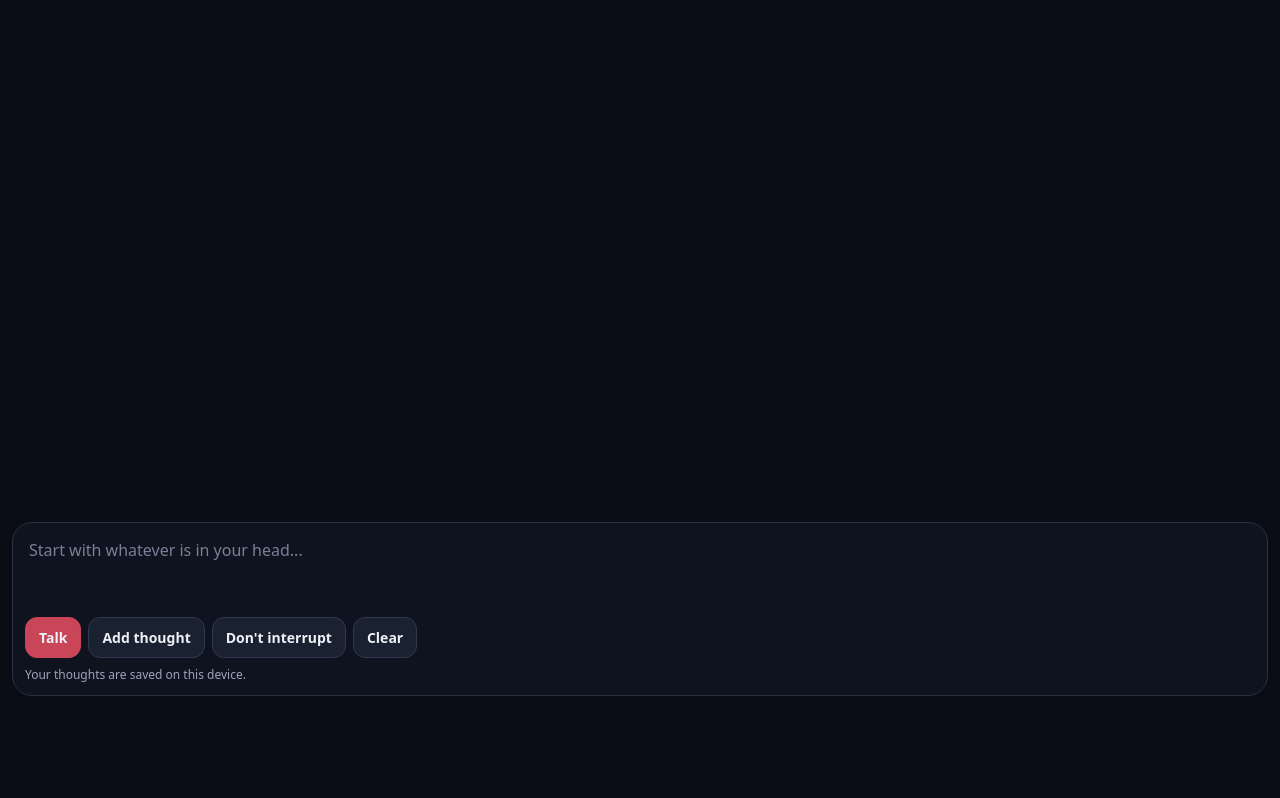
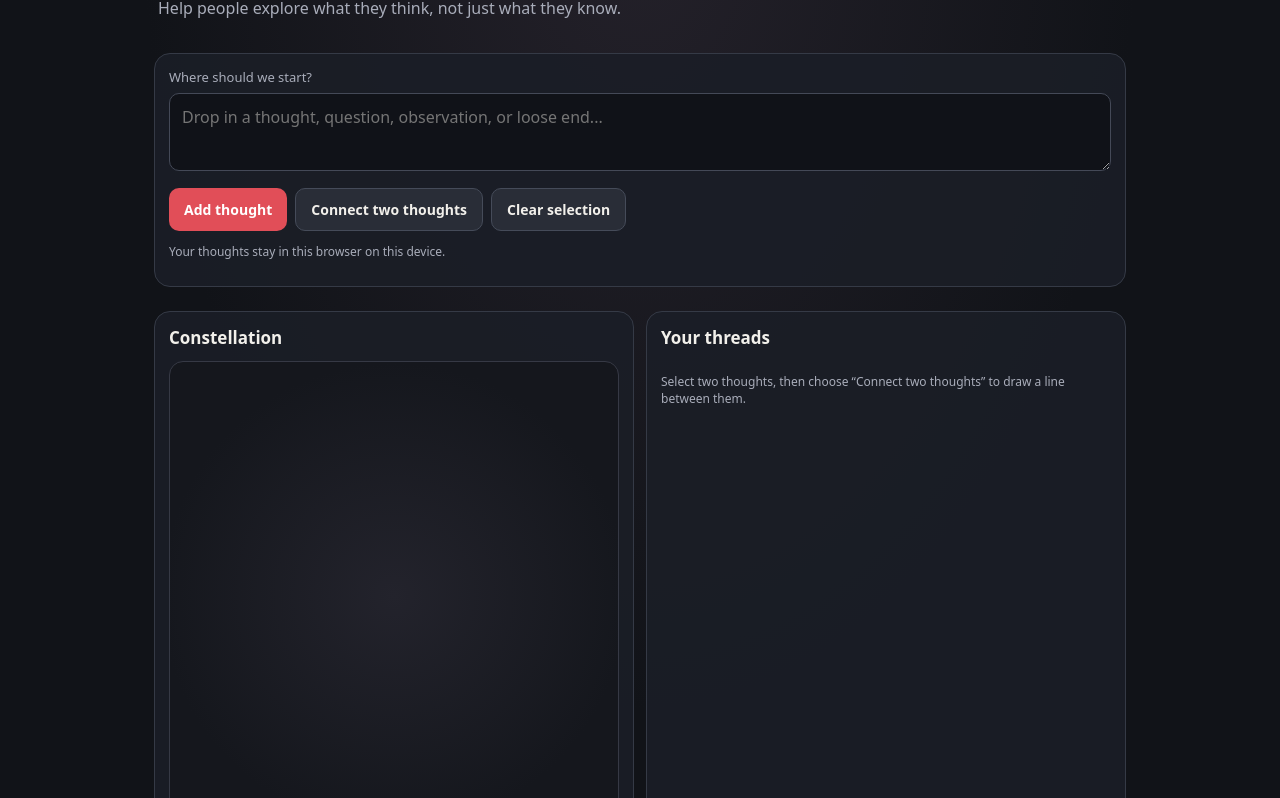
Before and after one commit to bettynubetta/Red-Thread, a plain HTML site: page index.html in a window 1280 px wide. Shown: the part 92-890 px from the top of the page. Before the commit the page ends 800 px from the top, so only its background shows below. Drawn offline with Linux system fonts and the light colour scheme.

Commit message:
Add files via upload

```diff
--- a/index.html
+++ b/index.html
@@ -1,39 +1,87 @@
-<!doctype html><html><head>
-<meta charset="utf-8"><meta name="viewport" content="width=device-width,initial-scale=1,viewport-fit=cover">
-<meta name="theme-color" content="#090c15"><link rel="manifest" href="manifest.webmanifest"><title>Red Thread</title>
+<!doctype html>
+<html lang="en">
+<head>
+<meta charset="utf-8">
+<meta name="viewport" content="width=device-width, initial-scale=1, viewport-fit=cover">
+<meta name="theme-color" content="#111318">
+<link rel="manifest" href="manifest.webmanifest">
+<title>Red Thread</title>
 <style>
-*{box-sizing:border-box}html,body{margin:0;height:100%;overflow:hidden;background:#090c15;color:#edf0f7;font-family:system-ui,sans-serif}
-#board{position:fixed;inset:0;width:100%;height:100%}.top{position:fixed;top:0;left:0;right:0;padding:18px;display:flex;justify-content:space-between;z-index:5;pointer-events:none}
-.title{font-size:14px;font-weight:700;letter-spacing:.16em;text-transform:uppercase}.status{font-size:12px;color:#aab2c4}
-.panel{position:fixed;left:12px;right:12px;bottom:12px;z-index:10;background:rgba(16,20,32,.94);border:1px solid #2a3142;border-radius:20px;padding:12px}
-textarea{display:block;width:100%;height:82px;background:transparent;border:0;outline:0;resize:none;color:#edf0f7;font:16px/1.45 system-ui;padding:4px}
-textarea::placeholder{color:#778197}.nudge{display:none;border-left:2px solid #d34b5c;margin:3px 0 10px;padding:7px 10px;font-size:14px;color:#dfe4ee}
-.row{display:flex;gap:7px;flex-wrap:wrap}button{border:1px solid #30394e;background:#1a2131;color:#edf0f7;border-radius:12px;padding:10px 13px;font:600 14px system-ui}
-.primary{background:#c94658;border-color:#c94658}.active{outline:2px solid #d96a77}.small{font-size:12px;color:#9da6b9;margin-top:8px}
-</style></head><body>
-<canvas id="board"></canvas><div class="top"><div class="title">Red Thread</div><div id="status" class="status">Ready</div></div>
-<div class="panel"><textarea id="input" placeholder="Start with whatever is in your head..."></textarea><div id="nudge" class="nudge"></div>
-<div class="row"><button id="voice" class="primary">Talk</button><button id="add">Add thought</button><button id="quiet">Don't interrupt</button><button id="clear">Clear</button></div>
-<div class="small">Your thoughts are saved on this device.</div></div>
+:root{color-scheme:dark;--bg:#111318;--panel:#1b1e26;--line:#353a46;--ink:#f2f0eb;--muted:#a9adba;--red:#e14e58;--gold:#e7c77a}
+*{box-sizing:border-box} body{margin:0;background:radial-gradient(ellipse at 50% 0%,#24212a 0%,var(--bg) 55%);color:var(--ink);font:16px/1.45 system-ui,-apple-system,Segoe UI,sans-serif;min-height:100vh}
+header{padding:22px 18px 12px;max-width:1000px;margin:auto} .eyebrow{font-size:11px;letter-spacing:.18em;text-transform:uppercase;color:var(--red);font-weight:700}
+h1{font-size:30px;letter-spacing:-.04em;margin:4px 0} .sub{color:var(--muted);margin:0}
+main{max-width:1000px;margin:auto;padding:8px 14px 32px}
+.panel{background:rgba(27,30,38,.92);border:1px solid var(--line);border-radius:16px;padding:14px;margin:12px 0}
+label{display:block;color:var(--muted);font-size:13px;margin-bottom:7px}
+textarea,input,select{width:100%;background:#101218;color:var(--ink);border:1px solid #444957;border-radius:10px;padding:12px;font:inherit;outline:none}
+textarea:focus,input:focus,select:focus{border-color:var(--red)} textarea{resize:vertical;min-height:78px}
+button{background:var(--red);color:white;border:0;border-radius:10px;padding:11px 15px;font:600 14px system-ui;cursor:pointer}
+button.secondary{background:#292d37;border:1px solid #454b59;color:var(--ink)} button.danger{background:#3a2027;color:#ffdce0;border:1px solid #71343c}
+.actions{display:flex;gap:8px;flex-wrap:wrap;margin-top:10px}.small{font-size:12px;color:var(--muted)}
+.board{position:relative;height:410px;overflow:hidden;border-radius:14px;background:radial-gradient(circle at 50% 50%,#23232c 0%,#15171d 72%);border:1px solid #363945;touch-action:pan-y}
+#threads{position:absolute;inset:0;width:100%;height:100%;pointer-events:none}
+.node{position:absolute;width:140px;min-height:66px;display:flex;align-items:center;justify-content:center;text-align:center;padding:10px;border-radius:14px;background:#282630;border:1px solid #65505b;box-shadow:0 8px 24px #0005;cursor:pointer;overflow-wrap:anywhere;font-size:13px;user-select:none;touch-action:none}
+.node.selected{border:2px solid var(--gold);box-shadow:0 0 0 3px #e7c77a22}
+.node .dot{position:absolute;width:7px;height:7px;border-radius:50%;background:var(--red);top:7px;right:8px}
+.boardhint{position:absolute;bottom:10px;left:12px;color:#8e93a2;font-size:11px;pointer-events:none}
+.list{display:grid;gap:8px}.thought{padding:11px;border:1px solid var(--line);border-radius:10px;background:#15171d;display:flex;gap:10px;align-items:flex-start}.thought .body{flex:1;white-space:pre-wrap;overflow-wrap:anywhere}.thought button{padding:6px 9px;font-size:12px}
+footer{text-align:center;color:#777d8b;font-size:11px;padding:8px 0 24px}
+@media(min-width:700px){.columns{display:grid;grid-template-columns:1fr 1fr;gap:12px}.board{height:470px}}
+</style>
+</head>
+<body>
+<header><div class="eyebrow">A place to follow the thread</div><h1>Red Thread</h1><p class="sub">Help people explore what they think, not just what they know.</p></header>
+<main>
+<section class="panel">
+<label for="thoughtInput">Where should we start?</label>
+<textarea id="thoughtInput" placeholder="Drop in a thought, question, observation, or loose end..."></textarea>
+<div class="actions"><button id="addBtn">Add thought</button><button class="secondary" id="connectBtn">Connect two thoughts</button><button class="secondary" id="clearSelectionBtn">Clear selection</button></div>
+<p class="small" id="status" aria-live="polite">Your thoughts stay in this browser on this device.</p>
+</section>
+<div class="columns">
+<section class="panel"><h2 style="font-size:17px;margin:0 0 10px">Constellation</h2><div class="board" id="board"><svg id="threads"><g id="lines"></g></svg><div class="boardhint">Tap a thought to select it. Drag to move it.</div></div></section>
+<section class="panel"><h2 style="font-size:17px;margin:0 0 10px">Your threads</h2><div id="thoughtList" class="list"></div><p class="small">Select two thoughts, then choose “Connect two thoughts” to draw a line between them.</p></section>
+</div>
+<footer>Red Thread prototype · Saved locally in this browser</footer>
+</main>
 <script>
-const input=document.getElementById('input'),board=document.getElementById('board'),ctx=board.getContext('2d'),status=document.getElementById('status'),nudge=document.getElementById('nudge'),voice=document.getElementById('voice'),quietBtn=document.getElementById('quiet');
-let thoughts=[];let quiet=false;let nudgeTimer=null;let recognition=null;let listening=false;
-try{thoughts=JSON.parse(localStorage.getItem('red-thread-thoughts')||'[]')}catch(e){thoughts=[]}
-function save(){localStorage.setItem('red-thread-thoughts',JSON.stringify(thoughts))}
-function resize(){const d=devicePixelRatio||1;board.width=innerWidth*d;board.height=innerHeight*d;board.style.width=innerWidth+'px';board.style.height=innerHeight+'px';ctx.setTransform(d,0,0,d,0,0);draw()}
-function addThought(text){text=text.trim();if(!text)return;const a=Math.random()*Math.PI*2,r=70+Math.random()*Math.min(innerWidth,innerHeight)*.28;thoughts.push({text,x:innerWidth/2+Math.cos(a)*r,y:innerHeight*.38+Math.sin(a)*r*.62,created:Date.now()});save();input.value='';nudge.style.display='none';draw()}
-function draw(){ctx.clearRect(0,0,innerWidth,innerHeight);for(let i=0;i<thoughts.length;i++)for(let j=i+1;j<thoughts.length;j++){const a=thoughts[i],b=thoughts[j],d=Math.hypot(a.x-b.x,a.y-b.y);if(d<240){ctx.strokeStyle='rgba(185,197,222,'+(0.14*(1-d/240))+')';ctx.beginPath();ctx.moveTo(a.x,a.y);ctx.lineTo(b.x,b.y);ctx.stroke()}}thoughts.forEach(t=>{ctx.beginPath();ctx.arc(t.x,t.y,5,0,Math.PI*2);ctx.fillStyle='#d44c5c';ctx.shadowColor='#d44c5c';ctx.shadowBlur=14;ctx.fill();ctx.shadowBlur=0;ctx.fillStyle='#e4e8f1';ctx.font='13px system-ui';ctx.fillText(t.text.length>42?t.text.slice(0,42)+'…':t.text,t.x+11,t.y+4)})}
-document.getElementById('add').onclick=()=>addThought(input.value);
-input.addEventListener('input',()=>{clearTimeout(nudgeTimer);nudge.style.display='none';if(quiet||!input.value.trim())return;nudgeTimer=setTimeout(()=>{const p=['What made that thought come up?','Keep following that thread.','What happened next?','Is there something connected to that?','You can stay with that thought for a minute.'];nudge.textContent=p[Math.floor(Math.random()*p.length)];nudge.style.display='block'},4500)});
-quietBtn.onclick=()=>{quiet=!quiet;quietBtn.classList.toggle('active',quiet);quietBtn.textContent=quiet?'Listening mode ON':"Don't interrupt";status.textContent=quiet?'Quiet until you turn it off.':'Ready';if(quiet)nudge.style.display='none'};
-document.getElementById('clear').onclick=()=>{if(confirm('Clear all thoughts saved on this device?')){thoughts=[];save();draw()}};
-const SpeechRecognition=window.SpeechRecognition||window.webkitSpeechRecognition;
-if(SpeechRecognition){recognition=new SpeechRecognition();recognition.lang='en-US';recognition.continuous=true;recognition.interimResults=true;
-recognition.onstart=()=>{listening=true;voice.textContent='Stop talking';status.textContent='Listening…'};
-recognition.onend=()=>{listening=false;voice.textContent='Talk';if(!quiet)status.textContent='Ready'};
-recognition.onerror=e=>{listening=false;voice.textContent='Talk';status.textContent=e.error==='not-allowed'?'Microphone permission denied.':'Voice error: '+e.error};
-recognition.onresult=e=>{let s='';for(let i=e.resultIndex;i<e.results.length;i++)if(e.results[i].isFinal)s+=e.results[i][0].transcript+' ';if(s){input.value+=(input.value?' ':'')+s.trim();input.dispatchEvent(new Event('input'))}};
-voice.onclick=()=>{try{listening?recognition.stop():recognition.start()}catch(e){}}}
-else{voice.textContent='Voice unavailable';voice.disabled=true;status.textContent='Type a thought to begin.'}
-addEventListener('resize',resize);resize();
-</script></body></html>
+(() => {
+const $ = id => document.getElementById(id);
+const board = $('board'), lines = $('lines');
+let thoughts = [], links = [], selected = [], nextId = 1, drag = null;
+const saved = (()=>{try{return JSON.parse(localStorage.getItem('red-thread-data')||'null')}catch(e){return null}})();
+if(saved){thoughts=saved.thoughts||[];links=saved.links||[];nextId=saved.nextId||1;}
+function persist(){try{localStorage.setItem('red-thread-data',JSON.stringify({thoughts,links,nextId}))}catch(e){}}
+function status(s){$('status').textContent=s}
+function pos(t){return {x:t.x*board.clientWidth,y:t.y*board.clientHeight}}
+function draw(){
+  board.querySelectorAll('.node').forEach(n=>n.remove());
+  const w=board.clientWidth,h=board.clientHeight;
+  thoughts.forEach(t=>{
+    const el=document.createElement('div');el.className='node'+(selected.includes(t.id)?' selected':'');el.dataset.id=t.id;
+    el.innerHTML='<span class="dot"></span>';el.append(document.createTextNode(t.text));
+    const p=pos(t);el.style.left=Math.max(0,Math.min(w-140,p.x-70))+'px';el.style.top=Math.max(0,Math.min(h-70,p.y-35))+'px';
+    el.addEventListener('pointerdown',e=>{if(e.target.closest('button'))return;drag={id:t.id,startX:e.clientX,startY:e.clientY,origX:t.x,origY:t.y,moved:false};el.setPointerCapture?.(e.pointerId)});
+    el.addEventListener('pointermove',e=>{if(!drag||drag.id!==t.id)return;const dx=e.clientX-drag.startX,dy=e.clientY-drag.startY;if(Math.abs(dx)+Math.abs(dy)>4)drag.moved=true;if(drag.moved){t.x=Math.max(.08,Math.min(.92,drag.origX+dx/w));t.y=Math.max(.1,Math.min(.9,drag.origY+dy/h));const p2=pos(t);el.style.left=(p2.x-70)+'px';el.style.top=(p2.y-35)+'px';renderLines()}});
+    el.addEventListener('pointerup',()=>{if(!drag||drag.id!==t.id)return;const moved=drag.moved;drag=null;if(moved){persist();draw()}else toggle(t.id)});
+    board.append(el);
+  });
+  $('thoughtList').innerHTML='';
+  thoughts.forEach(t=>{const row=document.createElement('div');row.className='thought';const body=document.createElement('div');body.className='body';body.textContent=t.text;const del=document.createElement('button');del.className='danger';del.textContent='Delete';del.onclick=()=>{thoughts=thoughts.filter(x=>x.id!==t.id);links=links.filter(l=>l.a!==t.id&&l.b!==t.id);selected=selected.filter(id=>id!==t.id);persist();draw();status('Thought deleted.')};row.append(body,del);$('thoughtList').append(row)});
+  renderLines();
+}
+function renderLines(){
+  lines.innerHTML='';const rect=board.getBoundingClientRect();
+  links.forEach(l=>{const a=thoughts.find(t=>t.id===l.a),b=thoughts.find(t=>t.id===l.b);if(!a||!b)return;const p=pos(a),q=pos(b);const line=document.createElementNS('http://www.w3.org/2000/svg','line');line.setAttribute('x1',p.x);line.setAttribute('y1',p.y);line.setAttribute('x2',q.x);line.setAttribute('y2',q.y);line.setAttribute('stroke','#e14e58');line.setAttribute('stroke-width','2');line.setAttribute('stroke-opacity','.8');lines.append(line)});
+}
+function toggle(id){selected=selected.includes(id)?selected.filter(x=>x!==id):[...selected,id].slice(-2);draw();status(selected.length===2?'Two thoughts selected. Tap “Connect two thoughts” to link them.':selected.length===1?'One thought selected. Select another to connect them.':'Selection cleared.')}
+$('addBtn').onclick=()=>{const text=$('thoughtInput').value.trim();if(!text){status('Add a thought first. Empty space is already well represented.');return}const i=thoughts.length;thoughts.push({id:nextId++,text,x:.22+(i%3)*.28,y:.22+(Math.floor(i/3)%3)*.25});$('thoughtInput').value='';persist();draw();status('Thought added. Follow the thread wherever it goes.')};
+$('connectBtn').onclick=()=>{if(selected.length!==2){status('Select two thoughts first.');return}if(!links.some(l=>(l.a===selected[0]&&l.b===selected[1])||(l.a===selected[1]&&l.b===selected[0]))){links.push({a:selected[0],b:selected[1]});persist()}selected=[];draw();status('Connection added.')};
+$('clearSelectionBtn').onclick=()=>{selected=[];draw();status('Selection cleared.')};
+window.addEventListener('resize',draw);draw();
+if('serviceWorker' in navigator && location.protocol.startsWith('http')) navigator.serviceWorker.register('./sw.js').catch(()=>{});
+})();
+</script>
+</body>
+</html>
```
Also changed, not shown: sw.js (added, +14 -0 lines), manifest.webmanifest (added).
